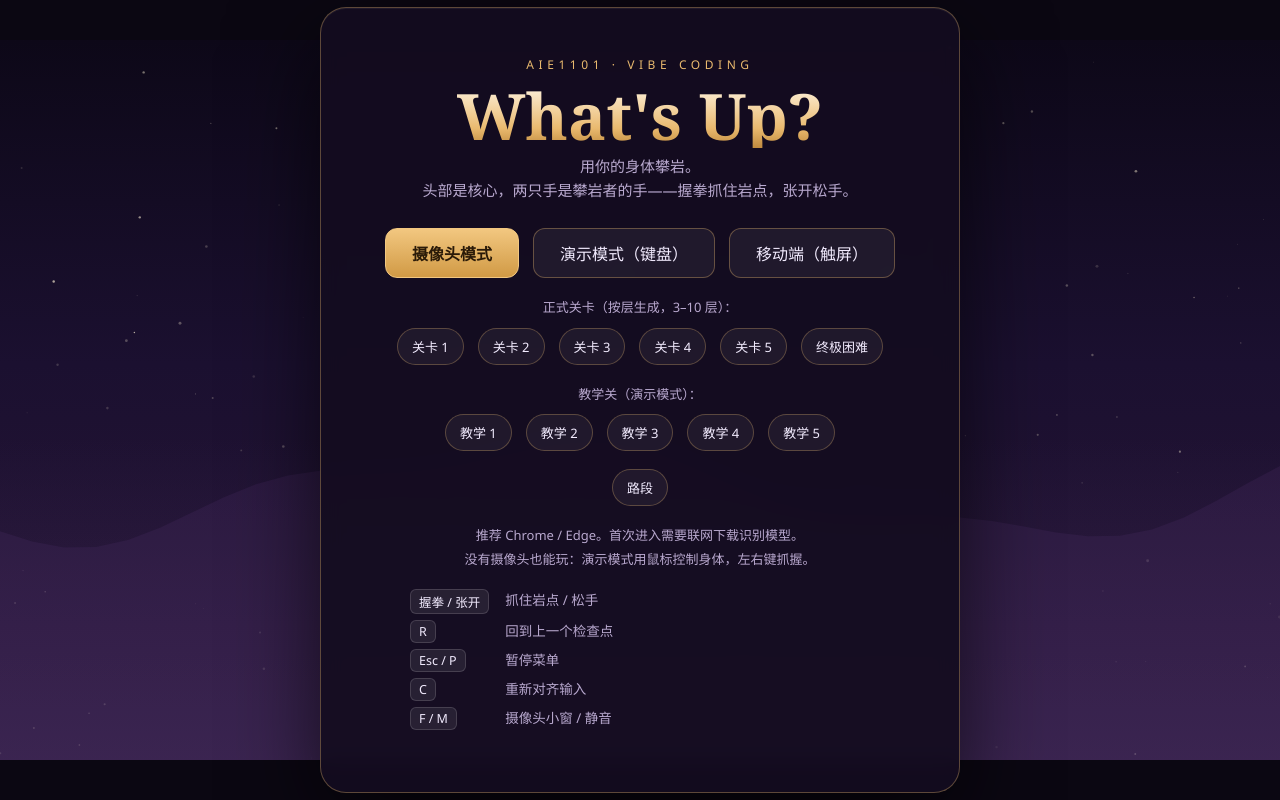
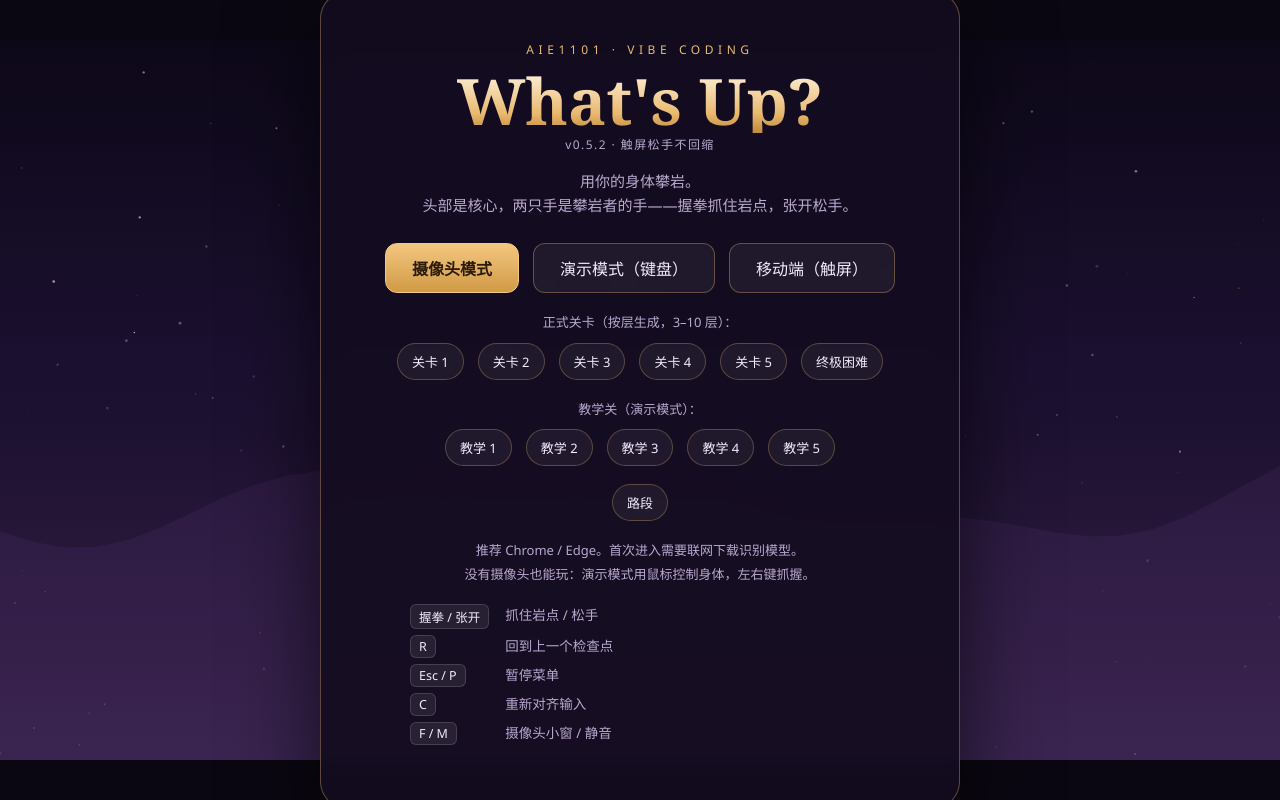
Before and after one commit to zzzzZZZ67/whassup, a plain HTML site: page index.html in a window 1280 px wide. Drawn offline with Linux system fonts and the light colour scheme.

Commit message:
v0.5.2：主界面显示版本号，便于确认是否为新版

```diff
--- a/index.html
+++ b/index.html
@@ -3,7 +3,7 @@
 <head>
 <meta charset="utf-8">
 <meta name="viewport" content="width=device-width, initial-scale=1, viewport-fit=cover">
-<title>What's Up? · v0.5.1</title>
+<title>What's Up? · v0.5.2</title>
 <style>
   :root{
     --gold:#e9b96e;
@@ -82,6 +82,7 @@
   }
   button.mode-off:hover{background:#0b0a08!important;transform:none}
   .hint{color:var(--muted);font-size:13px;line-height:1.8;margin:6px 0 0}
+  .ver{color:var(--muted);font-size:12px;letter-spacing:.12em;margin:-4px 0 16px}
   .warn{color:#f0a9a9;font-size:13px;line-height:1.6;margin:14px 0 0}
   .keys{display:grid;grid-template-columns:auto 1fr;gap:6px 16px;text-align:left;margin:18px auto 0;max-width:460px;font-size:13.5px;color:var(--muted)}
   .keys kbd{
@@ -167,6 +168,7 @@
     <div class="screen" id="s-boot">
       <p class="kicker">AIE1101 · Vibe Coding</p>
       <h1>What's Up?</h1>
+      <p class="ver" id="boot-ver"></p>
       <p class="sub">用你的身体攀岩。<br>头部是核心，两只手是攀岩者的手——握拳抓住岩点，张开松手。</p>
       <div class="btns">
         <button class="primary" id="btn-cam">摄像头模式</button>
@@ -269,7 +271,7 @@
   /* ============================================================
    * 0. 元信息与常量
    * ============================================================ */
-  const VERSION = "v0.5.1";
+  const VERSION = "v0.5.2";
   const VIEW_W = 1600, VIEW_H = 900;
   const WORLD_W = 3200, WORLD_H = 4400;
   function worldH() { return Game.worldH || WORLD_H; }
@@ -2491,6 +2493,8 @@
       });
     }
     updateModeButtons();
+    const verEl = document.getElementById("boot-ver");
+    if (verEl) verEl.textContent = VERSION + " · 触屏松手不回缩";
     Mobile.bind();
     document.getElementById("btn-mobile").addEventListener("click", () => beginMobile());
     document.getElementById("btn-segments").addEventListener("click", showSegments);
```
